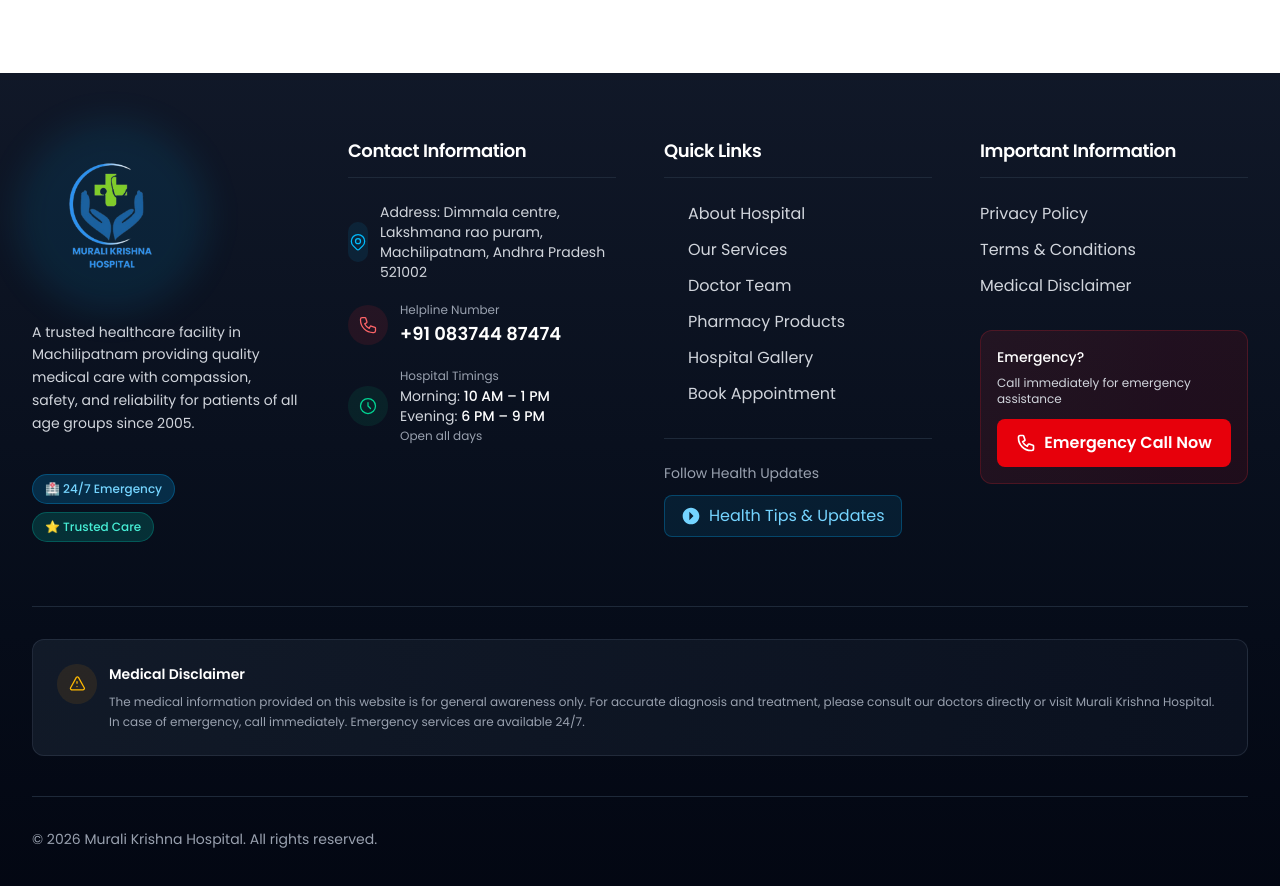
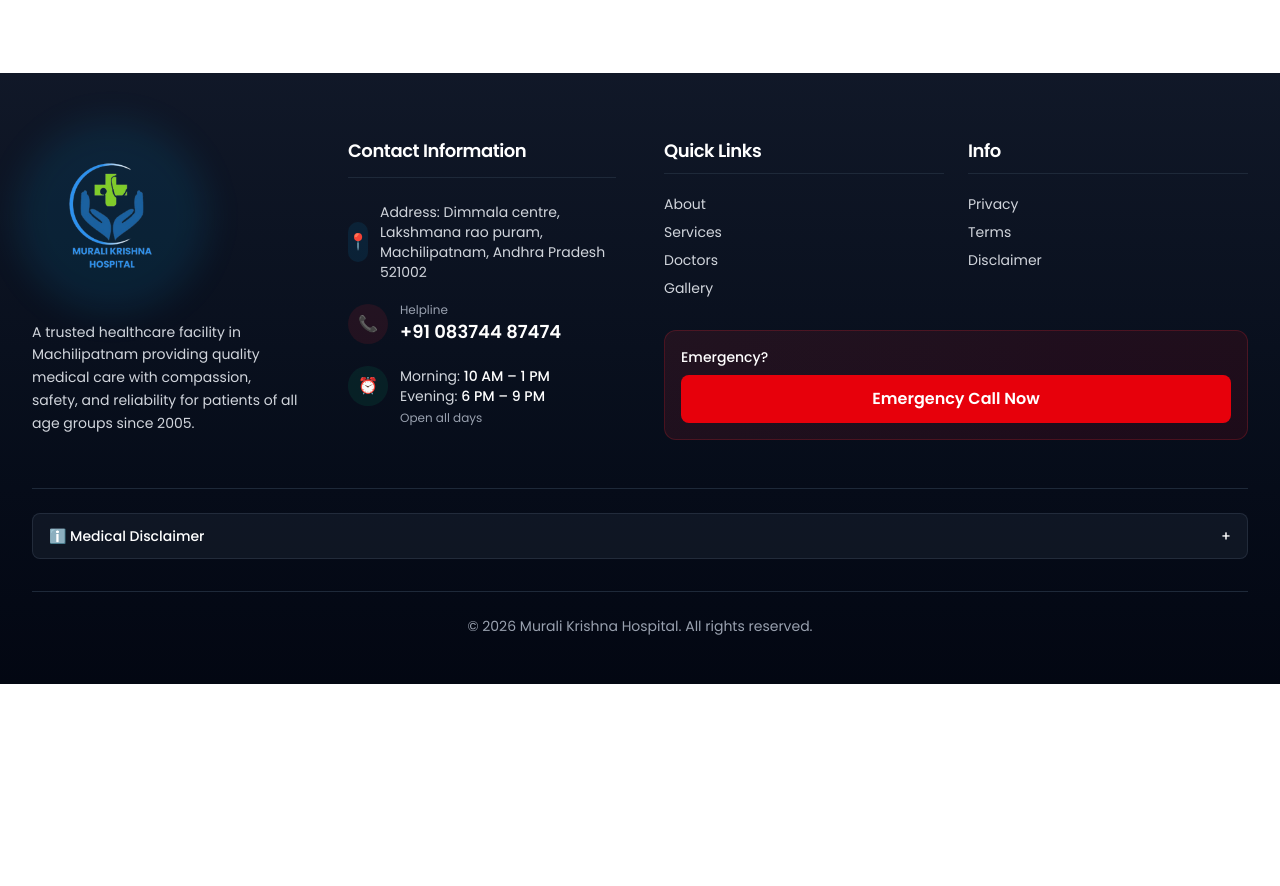
Before and after one commit to test4234/demo-websites, a Next.js app: page /contact in a window 1280 px wide. Shown: the part 1760-2646 px from the top of the page. After the commit the page ends 2444 px from the top, so only its background shows below. Built offline with nearby package versions, Linux system fonts and the light colour scheme.

Commit message:
Initial commit

```diff
--- a/src/app/services/page.js
+++ b/src/app/services/page.js
@@ -103,20 +103,13 @@
 
             {/* Buttons */}
             <div className="flex flex-col sm:flex-row gap-4">
-              <Link
-                href="/contact"
-                className="px-8 py-4 rounded-xl bg-accent text-accent-foreground font-semibold text-center hover:opacity-90 transition"
-              >
-                Book Appointment
-              </Link>
+<a
+  href={`tel:${siteConfig.phone}`}
+  className="px-8 py-4 rounded-xl bg-accent text-accent-foreground font-semibold text-center hover:opacity-90 transition"
+>
+  Book Appointment
+</a>
 
-              <a
-                href={`tel:${siteConfig.phone}`}
-                className="px-8 py-4 rounded-xl border border-border bg-secondary text-text-primary font-semibold inline-flex items-center justify-center gap-2 hover:bg-card transition"
-              >
-                <Phone className="w-5 h-5 text-accent" />
-                Call Now
-              </a>
             </div>
           </div>
         </div>
--- a/src/components/DoctorCard.js
+++ b/src/components/DoctorCard.js
@@ -127,8 +127,8 @@
 
         {/* ================= CTA BUTTON ================= */}
         <div className="mt-auto pt-6">
-          <Link
-            href={doctor.bookingLink || "/contact"}
+<a
+  href={`tel:${doctor.phone}`}
   className="
     block w-full text-center
     px-5 py-3 rounded-xl
@@ -137,8 +137,9 @@
     transition
   "
 >
-            Book Appointment →
-          </Link>
+  Call for Appointment →
+</a>
+
         </div>
       </div>
     </article>
--- a/src/components/Footer.js
+++ b/src/components/Footer.js
@@ -1,15 +1,20 @@
+"use client";
+
 import Image from "next/image";
 import Link from "next/link";
 import siteConfig from "../data/siteConfig";
+import { useState } from "react";
 
 export default function Footer() {
   const currentYear = new Date().getFullYear();
+  const [showDisclaimer, setShowDisclaimer] = useState(false);
 
   return (
     <footer className="bg-gradient-to-b from-gray-900 to-gray-950 text-white pt-16 pb-12">
       <div className="max-w-7xl mx-auto px-4 sm:px-6 lg:px-8">
         {/* ================= MAIN GRID ================= */}
-        <div className="grid grid-cols-1 md:grid-cols-2 lg:grid-cols-4 gap-10 lg:gap-12 mb-16">
+        <div className="grid grid-cols-1 md:grid-cols-2 lg:grid-cols-4 gap-10 lg:gap-12 mb-12">
+
           {/* BRAND & ABOUT */}
           <div className="space-y-6">
             <div className="flex items-center gap-3">
@@ -30,16 +35,6 @@
               quality medical care with compassion, safety, and reliability for
               patients of all age groups since 2005.
             </p>
-
-            {/* Accreditation Badges */}
-            <div className="flex flex-wrap gap-2 pt-4">
-              <span className="px-3 py-1.5 bg-sky-500/20 text-sky-300 text-xs font-medium rounded-full border border-sky-500/30">
-                🏥 24/7 Emergency
-              </span>
-              <span className="px-3 py-1.5 bg-teal-500/20 text-teal-300 text-xs font-medium rounded-full border border-teal-500/30">
-                ⭐ Trusted Care
-              </span>
-            </div>
           </div>
 
           {/* CONTACT INFO */}
@@ -49,36 +44,26 @@
             </h4>
 
             <div className="space-y-5">
-              <div>
-                <div className="flex items-center gap-3 text-gray-300 mb-2">
+              <div className="flex items-center gap-3 text-gray-300">
                 <div className="w-10 h-10 rounded-full bg-sky-500/10 flex items-center justify-center">
-                    <svg className="w-5 h-5 text-sky-400" fill="none" stroke="currentColor" viewBox="0 0 24 24">
-                      <path strokeLinecap="round" strokeLinejoin="round" strokeWidth={1.5} d="M17.657 16.657L13.414 20.9a1.998 1.998 0 01-2.827 0l-4.244-4.243a8 8 0 1111.314 0z" />
-                      <path strokeLinecap="round" strokeLinejoin="round" strokeWidth={1.5} d="M15 11a3 3 0 11-6 0 3 3 0 016 0z" />
-                    </svg>
+                  📍
                 </div>
-                  <div className="text-sm">
                 <a
                   href={siteConfig.mapLink}
                   target="_blank"
                   rel="noopener noreferrer"
-                      className="hover:text-sky-300 transition-colors hover:underline"
+                  className="text-sm hover:text-sky-300 transition-colors hover:underline"
                 >
                   {siteConfig.address}
                 </a>
               </div>
-                </div>
-              </div>
 
-              <div>
-                <div className="flex items-center gap-3 text-gray-300 mb-2">
+              <div className="flex items-center gap-3 text-gray-300">
                 <div className="w-10 h-10 rounded-full bg-red-500/10 flex items-center justify-center">
-                    <svg className="w-5 h-5 text-red-400" fill="none" stroke="currentColor" viewBox="0 0 24 24">
-                      <path strokeLinecap="round" strokeLinejoin="round" strokeWidth={1.5} d="M3 5a2 2 0 012-2h3.28a1 1 0 01.948.684l1.498 4.493a1 1 0 01-.502 1.21l-2.257 1.13a11.042 11.042 0 005.516 5.516l1.13-2.257a1 1 0 011.21-.502l4.493 1.498a1 1 0 01.684.949V19a2 2 0 01-2 2h-1C9.716 21 3 14.284 3 6V5z" />
-                    </svg>
+                  📞
                 </div>
                 <div>
-                    <div className="text-xs text-gray-400 mb-0.5">Helpline Number</div>
+                  <div className="text-xs text-gray-400">Helpline</div>
                   <a
                     href={`tel:${siteConfig.phone}`}
                     className="text-lg font-semibold text-white hover:text-red-300 transition-colors"
@@ -87,150 +72,139 @@
                   </a>
                 </div>
               </div>
+
+              <div className="flex items-start gap-3 text-gray-300">
+                <div className="w-10 h-10 rounded-full bg-emerald-500/10 flex items-center justify-center">
+                  ⏰
                 </div>
-
+                <div className="text-sm">
                   <div>
-                <div className="flex items-center gap-3 text-gray-300">
-                  <div className="w-10 h-10 rounded-full bg-emerald-500/10 flex items-center justify-center">
-                    <svg className="w-5 h-5 text-emerald-400" fill="none" stroke="currentColor" viewBox="0 0 24 24">
-                      <path strokeLinecap="round" strokeLinejoin="round" strokeWidth={1.5} d="M12 8v4l3 3m6-3a9 9 0 11-18 0 9 9 0 0118 0z" />
-                    </svg>
+                    Morning:{" "}
+                    <span className="font-medium text-white">
+                      10 AM – 1 PM
+                    </span>
                   </div>
                   <div>
-                    <div className="text-xs text-gray-400 mb-0.5">Hospital Timings</div>
-                    <div className="text-sm">
-                      <div>Morning: <span className="font-medium text-white">10 AM – 1 PM</span></div>
-                      <div>Evening: <span className="font-medium text-white">6 PM – 9 PM</span></div>
-                      <div className="text-xs text-gray-400 mt-0.5">Open all days</div>
+                    Evening:{" "}
+                    <span className="font-medium text-white">
+                      6 PM – 9 PM
+                    </span>
                   </div>
-                  </div>
+                  <div className="text-xs text-gray-400 mt-1">Open all days</div>
                 </div>
               </div>
             </div>
           </div>
 
+          {/* QUICK LINKS + INFO SIDE BY SIDE ON MOBILE */}
+          <div className="lg:col-span-2">
+            <div className="grid grid-cols-2 gap-6">
+
               {/* QUICK LINKS */}
               <div>
-            <h4 className="text-lg font-semibold text-white mb-6 pb-3 border-b border-gray-800">
+                <h4 className="text-lg font-semibold text-white mb-5 pb-2 border-b border-gray-800">
                   Quick Links
                 </h4>
 
-            <ul className="space-y-3">
+                <ul className="space-y-2 text-sm">
                   {[
-                { label: "About Hospital", href: "/about" },
-                { label: "Our Services", href: "/services" },
-                { label: "Doctor Team", href: "/doctors" },
-                { label: "Pharmacy Products", href: "/products" },
-                { label: "Hospital Gallery", href: "/gallery" },
-                { label: "Book Appointment", href: "/contact" },
+                    { label: "About", href: "/about" },
+                    { label: "Services", href: "/services" },
+                    { label: "Doctors", href: "/doctors" },
+                    { label: "Gallery", href: "/gallery" },
                   ].map((item) => (
                     <li key={item.label}>
                       <Link
                         href={item.href}
-                    className="text-gray-300 hover:text-sky-300 transition-colors flex items-center gap-2 group"
+                        className="text-gray-300 hover:text-sky-300 transition-colors"
                       >
-                    <svg className="w-4 h-4 text-sky-500 opacity-0 group-hover:opacity-100 transition-opacity" fill="none" stroke="currentColor" viewBox="0 0 24 24">
-                      <path strokeLinecap="round" strokeLinejoin="round" strokeWidth={2} d="M9 5l7 7-7 7" />
-                    </svg>
                         {item.label}
                       </Link>
                     </li>
                   ))}
                 </ul>
+              </div>
 
-            {/* SOCIAL */}
-            <div className="mt-8 pt-6 border-t border-gray-800">
-              <div className="text-sm text-gray-400 mb-3">Follow Health Updates</div>
-              <a
-                href={siteConfig.socialLink}
-                target="_blank"
-                rel="noopener noreferrer"
-                className="inline-flex items-center gap-2 px-4 py-2 bg-sky-500/10 text-sky-300 rounded-lg hover:bg-sky-500/20 transition-colors border border-sky-500/30"
+              {/* IMPORTANT INFO */}
+              <div>
+                <h4 className="text-lg font-semibold text-white mb-5 pb-2 border-b border-gray-800">
+                  Info
+                </h4>
+
+                <ul className="space-y-2 text-sm">
+                  <li>
+                    <Link
+                      href="/privacy"
+                      className="text-gray-300 hover:text-sky-300 transition-colors"
                     >
-                <svg className="w-5 h-5" fill="currentColor" viewBox="0 0 24 24" aria-hidden="true">
-                  <path fillRule="evenodd" d="M12 2C6.48 2 2 6.48 2 12s4.48 10 10 10 10-4.48 10-10S17.52 2 12 2zm-2 15l5-5-5-5v10z" clipRule="evenodd" />
-                </svg>
-                Health Tips & Updates
-              </a>
+                      Privacy
+                    </Link>
+                  </li>
+                  <li>
+                    <Link
+                      href="/terms"
+                      className="text-gray-300 hover:text-sky-300 transition-colors"
+                    >
+                      Terms
+                    </Link>
+                  </li>
+                  <li>
+                    <Link
+                      href="/disclaimer"
+                      className="text-gray-300 hover:text-sky-300 transition-colors"
+                    >
+                      Disclaimer
+                    </Link>
+                  </li>
+                </ul>
               </div>
             </div>
 
-          {/* IMPORTANT LINKS */}
-          <div>
-            <h4 className="text-lg font-semibold text-white mb-6 pb-3 border-b border-gray-800">
-              Important Information
-            </h4>
-
-            <ul className="space-y-3 mb-8">
-              <li>
-                <Link href="/privacy" className="text-gray-300 hover:text-sky-300 transition-colors">
-                  Privacy Policy
-                </Link>
-              </li>
-              <li>
-                <Link href="/terms" className="text-gray-300 hover:text-sky-300 transition-colors">
-                  Terms & Conditions
-                </Link>
-              </li>
-              <li>
-                <Link href="/disclaimer" className="text-gray-300 hover:text-sky-300 transition-colors">
-                  Medical Disclaimer
-                </Link>
-              </li>
-              <li>
-              </li>
-            </ul>
-
             {/* EMERGENCY CTA */}
-            <div className="bg-gradient-to-r from-red-500/10 to-red-600/10 rounded-xl p-4 border border-red-500/20">
-              <div className="text-sm font-medium text-white mb-2">Emergency?</div>
-              <div className="text-xs text-gray-300 mb-3">Call immediately for emergency assistance</div>
+            <div className="mt-8 bg-gradient-to-r from-red-500/10 to-red-600/10 rounded-xl p-4 border border-red-500/20">
+              <div className="text-sm font-medium text-white mb-2">
+                Emergency?
+              </div>
               <a
                 href={`tel:${siteConfig.phone}`}
-                className="inline-flex items-center justify-center w-full gap-2 px-4 py-3 bg-red-600 text-white font-semibold rounded-lg hover:bg-red-700 transition-colors"
+                className="inline-flex items-center justify-center w-full px-4 py-3 bg-red-600 text-white font-semibold rounded-lg hover:bg-red-700 transition-colors"
               >
-                <svg className="w-5 h-5" fill="none" stroke="currentColor" viewBox="0 0 24 24">
-                  <path strokeLinecap="round" strokeLinejoin="round" strokeWidth={2} d="M3 5a2 2 0 012-2h3.28a1 1 0 01.948.684l1.498 4.493a1 1 0 01-.502 1.21l-2.257 1.13a11.042 11.042 0 005.516 5.516l1.13-2.257a1 1 0 011.21-.502l4.493 1.498a1 1 0 01.684.949V19a2 2 0 01-2 2h-1C9.716 21 3 14.284 3 6V5z" />
-                </svg>
                 Emergency Call Now
               </a>
             </div>
           </div>
         </div>
 
-        {/* ================= DISCLAIMER ================= */}
-        <div className="border-t border-gray-800 pt-8 mb-10">
-          <div className="bg-gradient-to-r from-gray-800/50 to-gray-900/50 rounded-xl p-6 border border-gray-700/50">
-            <div className="flex items-start gap-3">
-              <div className="w-10 h-10 rounded-full bg-amber-500/10 flex items-center justify-center flex-shrink-0">
-                <svg className="w-5 h-5 text-amber-400" fill="none" stroke="currentColor" viewBox="0 0 24 24">
-                  <path strokeLinecap="round" strokeLinejoin="round" strokeWidth={1.5} d="M12 9v2m0 4h.01m-6.938 4h13.856c1.54 0 2.502-1.667 1.732-2.5L13.732 4c-.77-.833-1.771-.833-2.542 0L4.346 16.5c-.77.833.192 2.5 1.732 2.5z" />
-                </svg>
+        {/* COLLAPSIBLE DISCLAIMER */}
+        <div className="border-t border-gray-800 pt-6 mb-8">
+          <button
+            onClick={() => setShowDisclaimer(!showDisclaimer)}
+            className="w-full flex items-center justify-between px-4 py-3 rounded-lg bg-gray-800/40 border border-gray-700/50 text-sm font-medium text-white hover:bg-gray-800/60 transition"
+          >
+            <span className="flex items-center gap-2">
+              ℹ️ Medical Disclaimer
+            </span>
+            <span>{showDisclaimer ? "−" : "+"}</span>
+          </button>
+
+          {showDisclaimer && (
+            <div className="mt-3 text-xs text-gray-400 leading-relaxed px-4">
+              The medical information provided on this website is for general
+              awareness only. For accurate diagnosis and treatment, please
+              consult our doctors directly or visit Murali Krishna Hospital. In
+              case of emergency, call immediately. Emergency services are
+              available 24/7.
             </div>
-              <div>
-                <h5 className="text-sm font-semibold text-white mb-2">Medical Disclaimer</h5>
-                <p className="text-xs text-gray-400 leading-relaxed">
-                  The medical information provided on this website is for general awareness only.
-                  For accurate diagnosis and treatment, please consult our doctors directly or
-                  visit Murali Krishna Hospital. In case of emergency, call immediately.
-                  Emergency services are available 24/7.
-                </p>
-              </div>
-            </div>
-          </div>
+          )}
         </div>
 
-        {/* ================= BOTTOM BAR ================= */}
-        <div className="border-t border-gray-800 pt-8">
-          <div className="flex flex-col md:flex-row items-center justify-between gap-4">
-            <div className="text-center md:text-left">
+        {/* BOTTOM BAR */}
+        <div className="border-t border-gray-800 pt-6 text-center">
           <p className="text-sm text-gray-400">
             © {currentYear} {siteConfig.companyName}. All rights reserved.
           </p>
         </div>
       </div>
-        </div>
-      </div>
     </footer>
   );
 }
--- a/src/components/Header.js
+++ b/src/components/Header.js
@@ -108,8 +108,8 @@
             })}
 
             {/* CTA */}
-            <Link
-              href="/contact"
+<a
+  href={`tel:${siteConfig.phone}`}
   className="ml-4 px-6 py-2.5 rounded-lg text-sm font-semibold shadow-md hover:shadow-lg transition"
   style={{
     background: "var(--gradient-primary)",
@@ -117,7 +117,8 @@
   }}
 >
   Book Appointment
-            </Link>
+</a>
+
           </nav>
 
           {/* ✅ MOBILE MENU BUTTON ALWAYS RIGHT */}
@@ -174,8 +175,8 @@
             })}
 
             {/* MOBILE CTA */}
-            <Link
-              href="/contact"
+<a
+  href={`tel:${siteConfig.phone}`}
   onClick={closeMenu}
   className="mt-4 w-full text-center px-4 py-3 rounded-lg font-semibold shadow-md"
   style={{
@@ -184,7 +185,8 @@
   }}
 >
   Book Appointment
-            </Link>
+</a>
+
           </nav>
         </div>
       )}
--- a/src/data/siteConfig.js
+++ b/src/data/siteConfig.js
@@ -13,6 +13,9 @@
   address:
     "Address: Dimmala centre, Lakshmana rao puram, Machilipatnam, Andhra Pradesh 521002",
   mapLink: "https://maps.app.goo.gl/C3QNqE77rVqN4QzU7",
+  mapEmbed:
+    "https://www.google.com/maps/embed?pb=!1m14!1m8!1m3!1d490449.9843152245!2d80.5730075!3d16.187479!3m2!1i1024!2i768!4f13.1!3m3!1m2!1s0x3a49e7931bcd449d%3A0xb76e5bd502fa1819!2sMurali%20Krishna%20Hospital!5e0!3m2!1sen!2sin!4v1770618173757!5m2!1sen!2sin",
+
 
   phone: "+91 083744 87474", // Replace with hospital phone number
   whatsapp: "", // Optional (leave blank if not needed)
```
Also changed, not shown: src/components/Hero.js (+23 -76 lines). Lines whose indentation alone changed are shown as unchanged.
